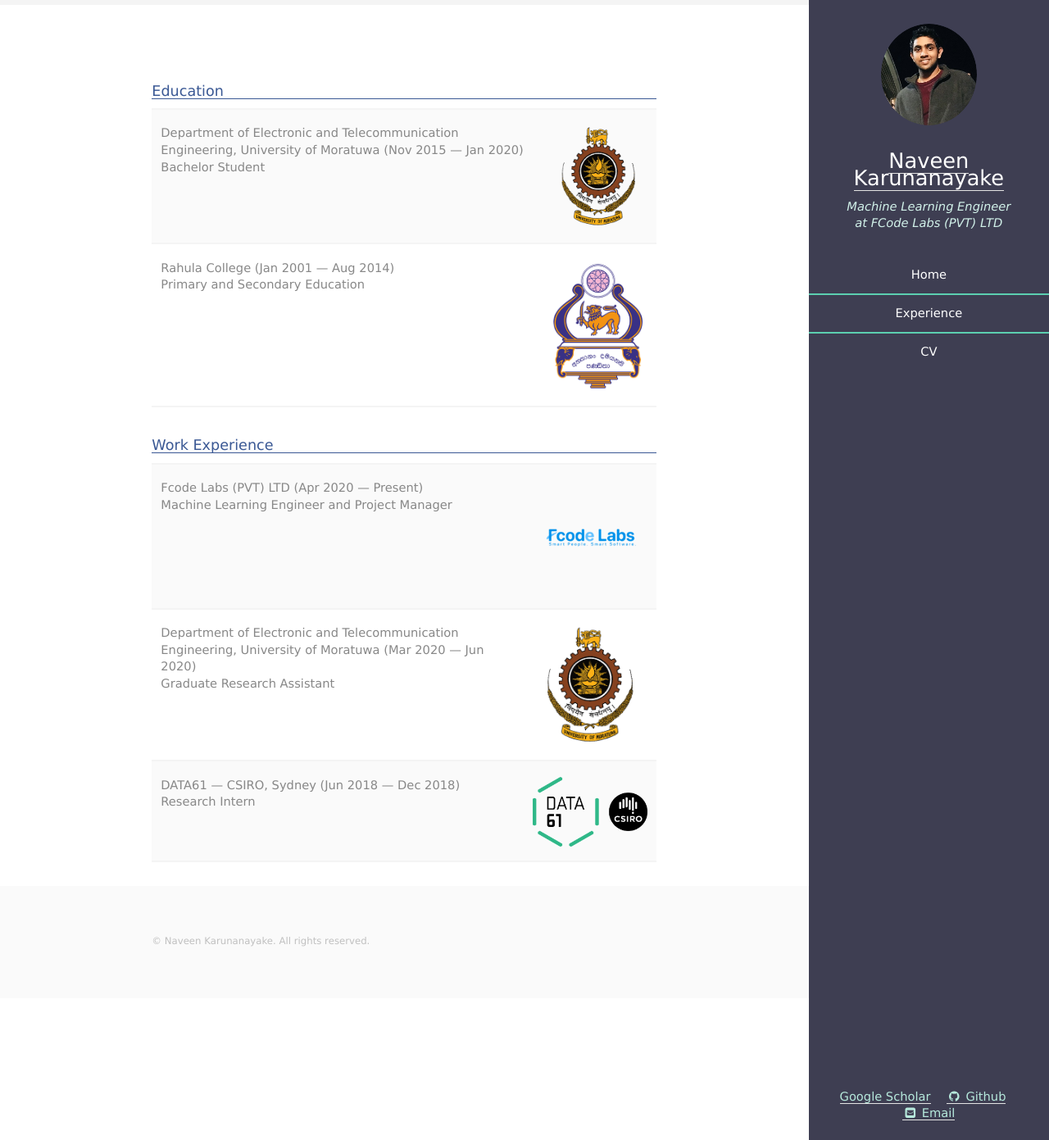
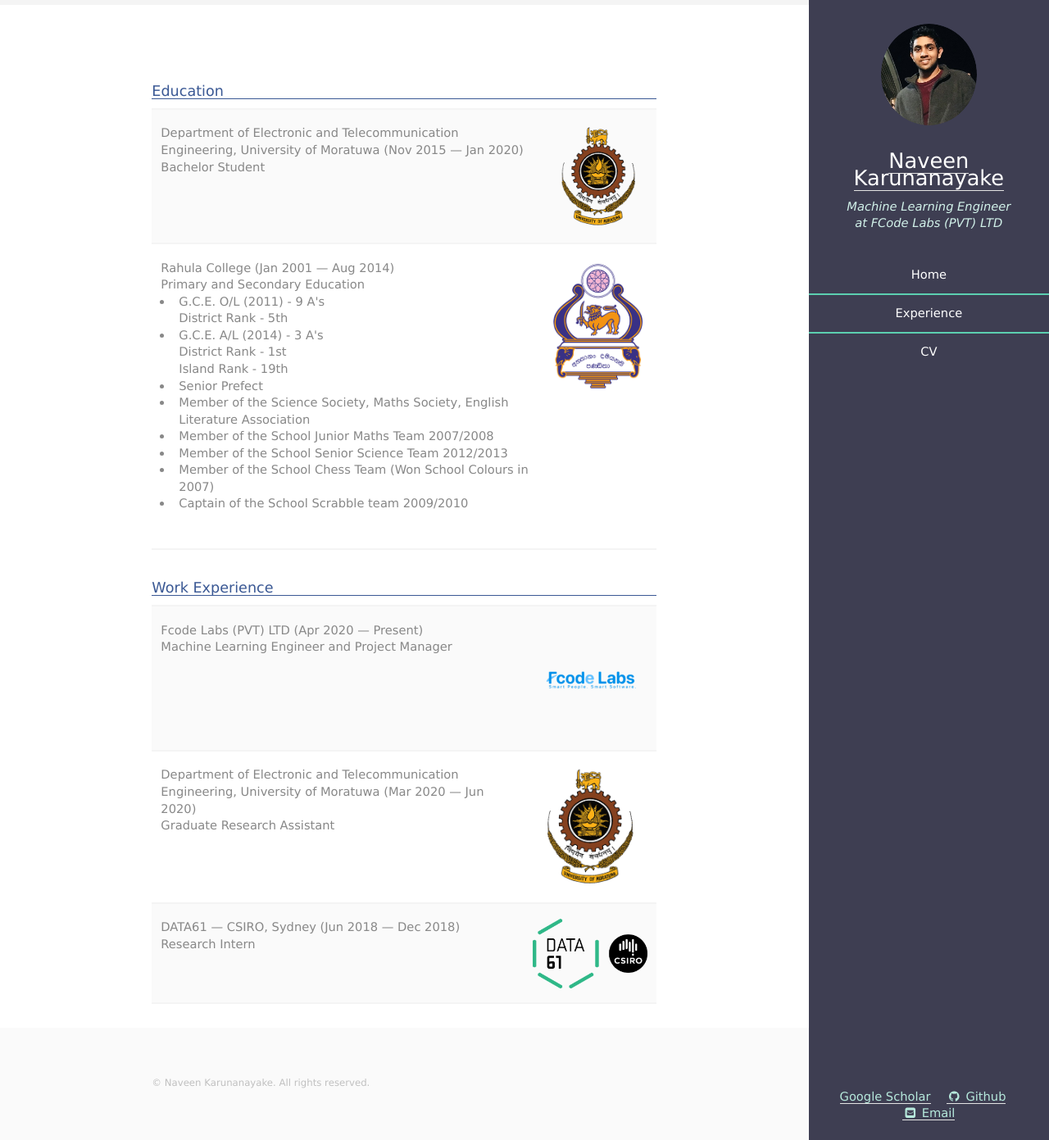
Before and after one commit to NaveenHK/NaveenHK.github.io, a Jekyll site: the page built from cv/index.html, in a window 1280 px wide and 1391 px high. Shown: the whole window at 82% size. Built offline with Jekyll 4.4.1, drawn with Linux system fonts in a browser that asks for light colours.

Commit message:
School profile

```diff
--- a/cv/index.html
+++ b/cv/index.html
@@ -29,6 +29,24 @@ th,td {
             <td width="1000px">
             <p> Rahula College  (Jan 2001 &mdash; Aug 2014)<br>
             Primary and Secondary Education<br>
+			<ul>
+			<li> G.C.E. O/L (2011) - 9 A's <br>
+			District Rank - 5th
+
+			<li> G.C.E. A/L (2014) - 3 A's <br>
+			District Rank - 1st   <br>
+			Island Rank - 19th
+
+			<li> Senior Prefect
+			<li> Member of the Science Society, Maths Society, English Literature Association
+			<li> Member of the School Junior Maths Team 2007/2008
+			<li> Member of the School Senior Science Team 2012/2013
+			<li> Member of the School Chess Team (Won School Colours in 2007)
+			<li> Captain of the School Scrabble team 2009/2010
+
+			</ul>
+
+
             </td>
             <td>
             <p><img src="../images/RahulaCollege.png" width=120>
```
